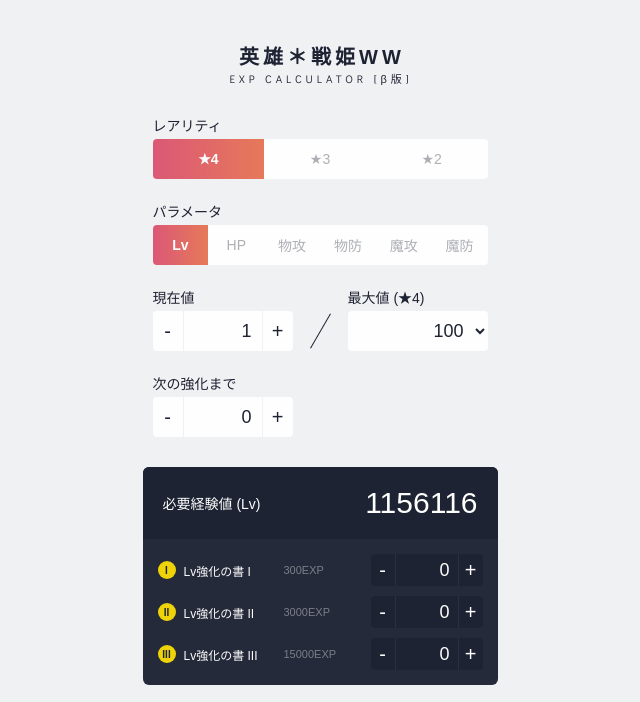
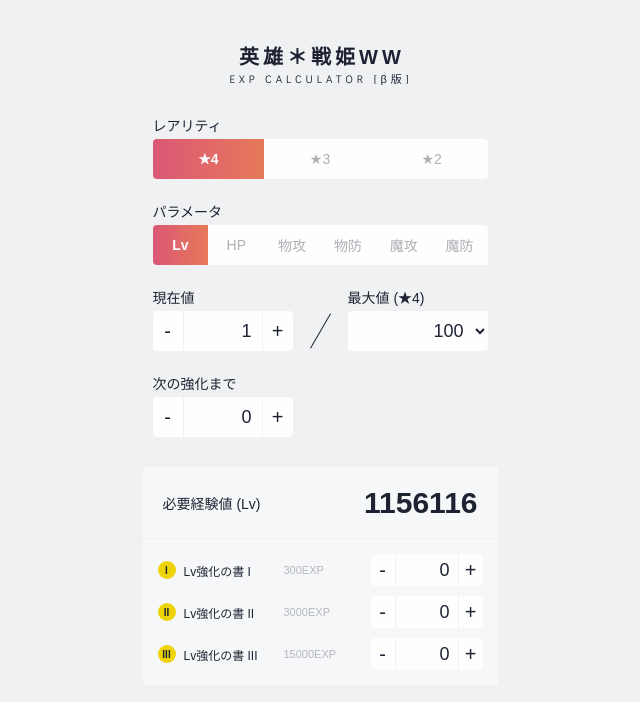
Before and after one commit to lllii-tools/lllii-tools.github.io, a website: page eiyuuwwcalculator/index.html in a window 1280 px wide. Shown: the top 702 px of the page, without its empty margins (320-960 px from the left). Drawn offline with Linux system fonts and the light colour scheme.

Commit message:
fixup! [eiyuuwwcalc] ダークモード対応

```diff
--- a/eiyuuwwcalculator/assets/common.scss
+++ b/eiyuuwwcalculator/assets/common.scss
@@ -103,10 +103,10 @@ select{width: 140px;padding:0 8px;text-align: right;background: $clWhite;border:
 }
 
 
-.results{overflow:hidden;margin:0 auto 20px;width: 355px;color:$clWhite;background: clDark(0.96);border-radius:6px;
-  .expResult{@include centerY;justify-content: space-between;height: 72px;padding:0 20px;background: $clDark;
+.results{overflow:hidden;margin:0 auto 20px;width: 355px;color:$clDark;background: clWhite(0.4);
+  .expResult{@include centerY;justify-content: space-between;height: 72px;padding:0 20px;border-bottom:1px solid $clBase;
     & > span{display:inline-block;margin-right: 12px;}
-    b{font-size: 30px;font-weight: normal;
+    b{font-size: 30px;font-weight: bold;
       small{color: clWhite(0.4);}
     }
   }
@@ -115,14 +115,14 @@ select{width: 140px;padding:0 8px;text-align: right;background: $clWhite;border:
       & > div{@include centerY;justify-content: space-between;margin:5px 0;
         label{@include centerY;
           span{width: 100px;font-size: 12px;}
-          small{font-size: 11px;color:clWhite(0.4);}
+          small{font-size: 11px;color:clDark(0.3);}
         }
-        input[type="number"]{width: 60px;color:$clWhite;border-bottom-color:clWhite(0.16);
+        input[type="number"]{width: 60px;border-bottom-color:clWhite(0.16);
           &:hover{border-bottom-color:$clKey;}
         }
-        .spin{grid-template-columns: 24px calc(112px - 48px) 24px;width: 112px;background: $clDark;
-          input{width: 64px;height:32px;padding:0 8px;border-left:1px solid clWhite(0.06);border-right:1px solid clWhite(0.06);}
-          button{width: 24px;height: 32px;color:clWhite(1);
+        .spin{grid-template-columns: 24px calc(112px - 48px) 24px;width: 112px;
+          input{width: 64px;height:32px;padding:0 8px;}
+          button{width: 24px;height: 32px;
             &:hover{cursor:pointer;}
           }
         }
```
Also changed, not shown: eiyuuwwcalculator/assets/style.css.
